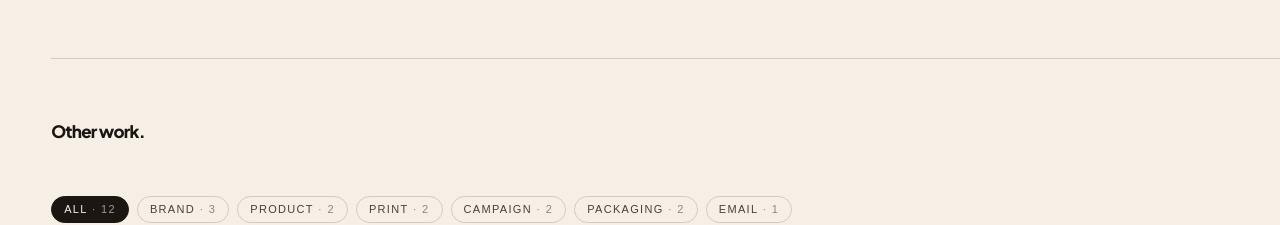
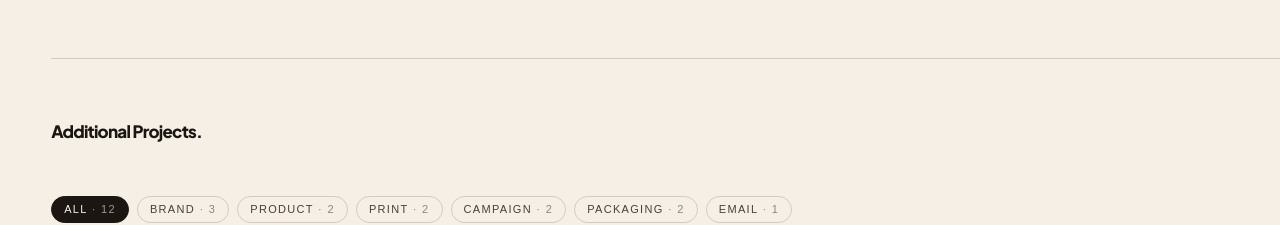
Before and after one commit to samanthaahhee/sams-portfolio, a Next.js app: page / in a window 1280 px wide. Shown: the part 2140-2365 px from the top of the page. Built offline with nearby package versions, Linux system fonts and the light colour scheme; a web font is replaced by a local one.

Commit message:
Rename archive heading to 'Additional Projects'

```diff
--- a/src/components/archive-section.tsx
+++ b/src/components/archive-section.tsx
@@ -42,7 +42,7 @@ export function ArchiveSection({ projects }: { projects: Project[] }) {
         className="font-display mb-10 md:mb-14"
         style={{ fontSize: "var(--text-d3)", lineHeight: 1.0 }}
       >
-        Other work.
+        Additional Projects.
       </p>
 
       {/* ── Filter chips ─────────────────────────────────────────── */}
```
